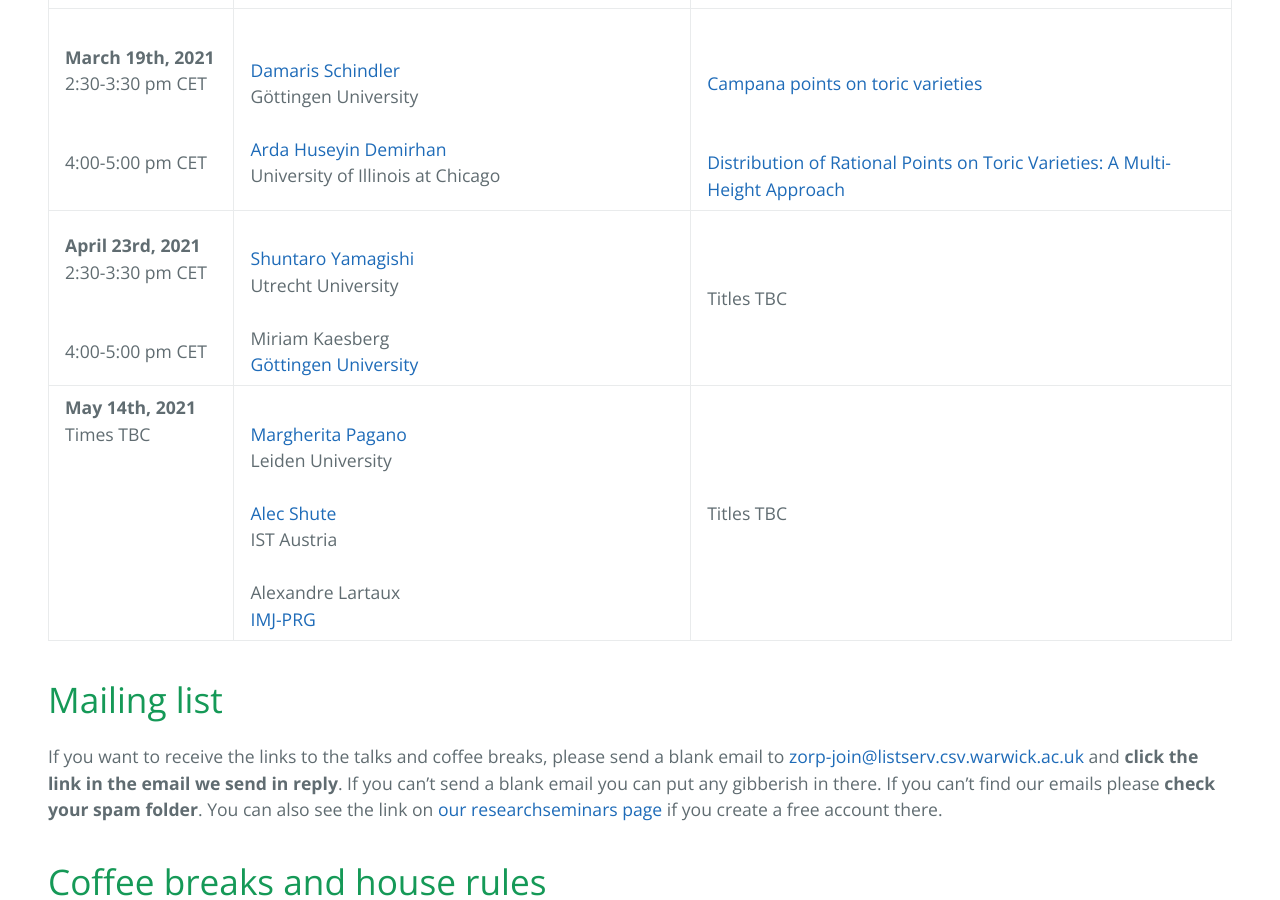
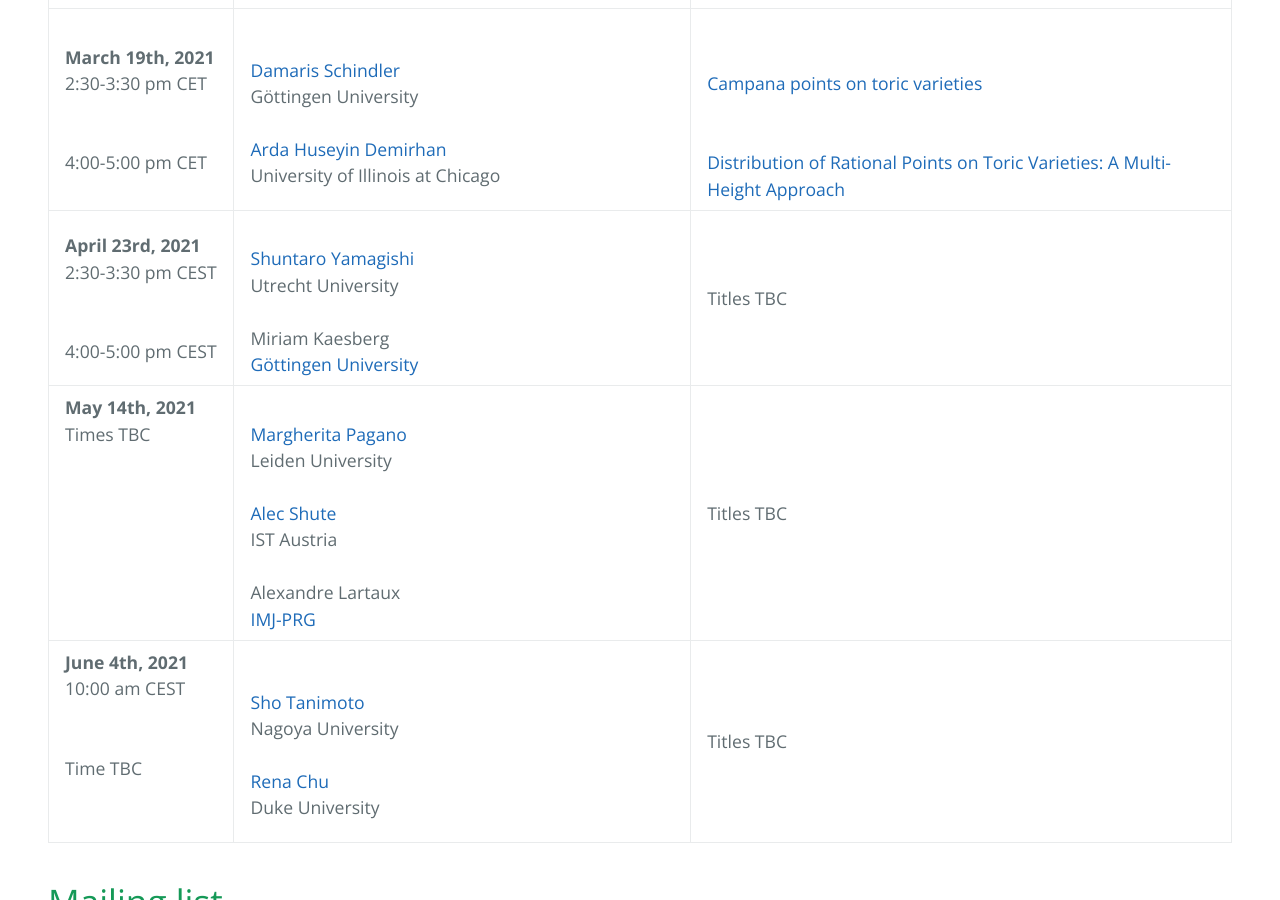
Before and after one commit to zoom-on-rational-points/zoom-on-rational-points.github.io, a Jekyll site: the page built from index.md, in a window 1280 px wide and 900 px high, scrolled down 1468 px. Built offline with Jekyll 4.4.1, drawn with Linux system fonts in a browser that asks for light colours; our own code applies the rules of GitHub Pages for plain Markdown files.

Commit message:
Update index.md

```diff
--- a/index.md
+++ b/index.md
@@ -17,8 +17,9 @@ The seminar meets on one Friday every month with two talks, at **2:30-3:30 pm  P
 | **January 15th, 2021** <br>2:30-3:30 pm CET <br><br> <br> 4:00-5:00 pm CET <br>| <br><a href ="http://www-personal.umich.edu/~ytchan/">Stephanie Chan</a> <br> University of Michigan <br><br>  <a href="http://guests.mpim-bonn.mpg.de/carlo.pagano90/"> Carlo Pagano </a> <br> University of Glasgow and Max Planck Institute for Mathematics (Bonn)| <br><a href="https://zoom-on-rational-points.github.io/abstractSC">A density of ramified primes</a><br><a href="slidesSC.pdf" style="font-weight:bold">Slides</a> and <a href="https://www.youtube.com/watch?v=NRguyZeohFU" style="font-weight:bold">recording of the talk</a><br><br><a href="https://zoom-on-rational-points.github.io/abstractCP">On the statistics of number fields, integral points and Arakelov ray class groups</a><br><a href="https://www.youtube.com/watch?v=bOaQY5jOarw&t=12s" style="font-weight:bold">Recording of the talk</a>|
 | **February 19th, 2021** <br>2:30-3:30 pm CET <br><br> <br> 4:00-5:00 pm CET <br>| <br><a href ="https://webusers.imj-prg.fr/ratko.darda">Ratko Darda</a> <br> Paris University (Paris 7) <br><br>   <a href="https://personal-homepages.mis.mpg.de/winter/">Rosa Winter</a> <br>Max Planck Institute for Mathematics in the Sciences (Leipzig) | <br><a href="https://zoom-on-rational-points.github.io/abstractRD">Manin conjecture for algebraic stacks</a><br><a href="slidesRD.pdf" style="font-weight:bold">Slides</a> and <a href="https://www.youtube.com/watch?v=ZJfP1TI6soQ" style="font-weight:bold">recording of the talk</a><br><br><a href="https://zoom-on-rational-points.github.io/abstractRW">Density of rational points on a family of del Pezzo surfaces of degree 1</a><br><a href="slidesRW.pdf" style="font-weight:bold">Slides</a> and <a href="https://www.youtube.com/watch?v=CdR8nMqoGoE" style="font-weight:bold">recording of the talk</a>|
 | **March 19th, 2021** <br>2:30-3:30 pm CET <br><br> <br> 4:00-5:00 pm CET <br> | <br><a href="https://sites.google.com/site/damarishomepage/">Damaris Schindler</a><br> G&ouml;ttingen University <br><br><a href="https://sites.google.com/a/uic.edu/ardahuseyindemirhan/">Arda Huseyin Demirhan</a><br> University of Illinois at Chicago | <br><br><a href="https://zoom-on-rational-points.github.io/abstractDS">Campana points on toric varieties</a><br><br><br> <a href="https://zoom-on-rational-points.github.io/abstractAD">Distribution of Rational Points on Toric Varieties: A Multi-Height Approach</a>|
-| **April 23rd, 2021** <br>2:30-3:30 pm CET <br><br> <br> 4:00-5:00 pm CET <br> | <br><a href="https://www.uu.nl/staff/SYamagishi">Shuntaro Yamagishi</a><br> Utrecht University <br><br>Miriam Kaesberg<br> <a href="https://www.uni-math.gwdg.de/">G&ouml;ttingen University</a> | Titles TBC|
+| **April 23rd, 2021** <br>2:30-3:30 pm CEST <br><br> <br> 4:00-5:00 pm CEST <br> | <br><a href="https://www.uu.nl/staff/SYamagishi">Shuntaro Yamagishi</a><br> Utrecht University <br><br>Miriam Kaesberg<br> <a href="https://www.uni-math.gwdg.de/">G&ouml;ttingen University</a> | Titles TBC|
 | **May 14th, 2021** <br>Times TBC <br><br><br><br><br><br><br><br>| <br><a href="https://www.universiteitleiden.nl/en/staffmembers/margherita-pagano#tab-1">Margherita Pagano</a><br> Leiden University <br><br><a href="https://ist.ac.at/en/research/browning-group/">Alec Shute</a><br>IST Austria<br><br>Alexandre Lartaux<br><a href="https://www.imj-prg.fr">IMJ-PRG</a>  |  Titles TBC|
+| **June 4th, 2021** <br>10:00 am CEST <br><br><br> Time TBC<br><br><br>| <br><a href="https://shotanimoto.wordpress.com">Sho Tanimoto</a><br> Nagoya University <br><br><a href="https://scholars.duke.edu/person/rena.chu">Rena Chu</a><br>Duke University |  Titles TBC|
 
 
 # Mailing list
```
